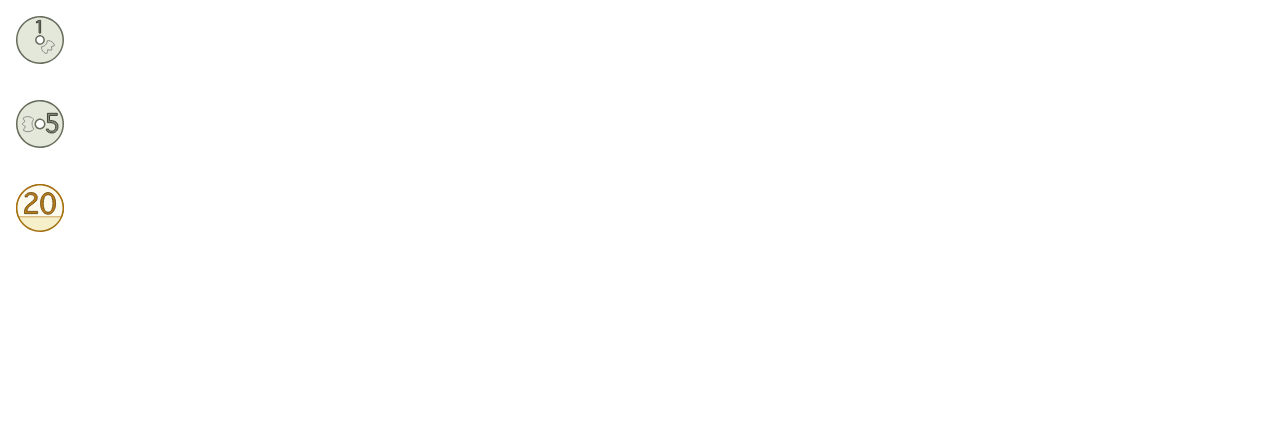
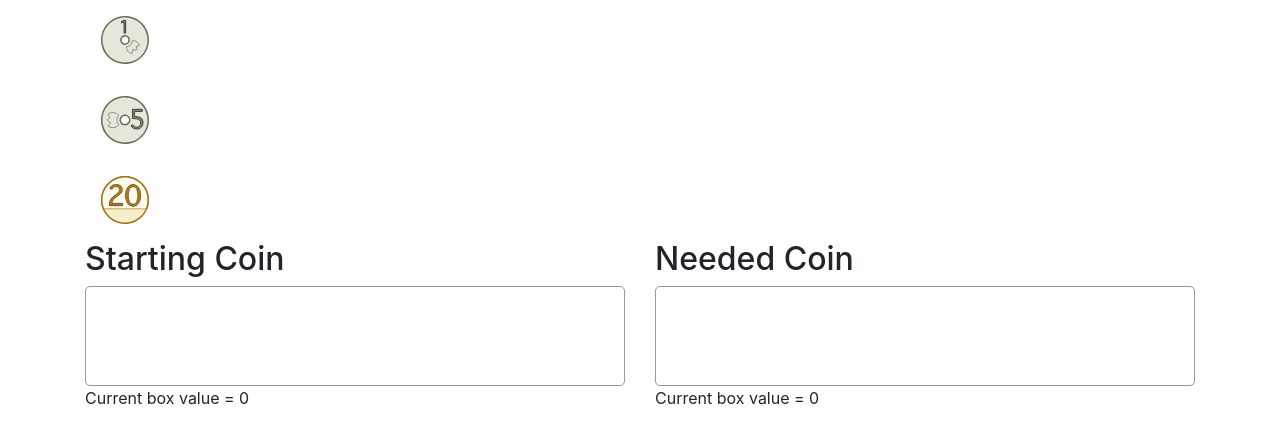
Before and after one commit to sherlyfebrianti96/React-Coin-Move, a React (Create React App) app: page / in a window 1280 px wide. Shown: the top 442 px of the page. Built offline with nearby package versions, Linux system fonts and the light colour scheme.

Commit message:
Initiate the Coin Area

```diff
--- a/package.json
+++ b/package.json
@@ -10,7 +10,9 @@
     "@types/node": "^12.20.7",
     "@types/react": "^17.0.3",
     "@types/react-dom": "^17.0.3",
+    "bootstrap": "^4.6.0",
     "react": "^17.0.2",
+    "react-bootstrap": "^1.5.2",
     "react-dom": "^17.0.2",
     "react-scripts": "4.0.3",
     "typescript": "^4.2.4",
--- a/src/App.tsx
+++ b/src/App.tsx
@@ -2,14 +2,28 @@ import React from 'react';
 import './App.css';
 import Coin from "./components/Coin/Coin";
 import {CoinValueEnum} from "./enum/CoinValueEnum";
+import CoinArea from "./components/CoinArea/CoinArea";
+import {Col, Container, Row} from "react-bootstrap";
 
 function App() {
   return (
-    <div className="App">
-      <Coin value={CoinValueEnum.OneCent} />
-      <Coin value={CoinValueEnum.FiveCent} />
-      <Coin value={CoinValueEnum.TwentyCent} />
-    </div>
+    <Container>
+      <Row>
+        <Col>
+          <Coin value={CoinValueEnum.OneCent}/>
+          <Coin value={CoinValueEnum.FiveCent}/>
+          <Coin value={CoinValueEnum.TwentyCent}/>
+        </Col>
+      </Row>
+      <Row>
+        <Col>
+          <CoinArea name="starting-coin" title="Starting Coin"/>
+        </Col>
+        <Col>
+          <CoinArea name="needed-coin" title="Needed Coin"/>
+        </Col>
+      </Row>
+    </Container>
   );
 }
 
--- /dev/null
+++ b/src/components/CoinArea/CoinArea.css
@@ -0,0 +1,8 @@
+.Coin-Area {
+}
+
+.Coin-Area .Coin-Box {
+    border: 1px solid #999;
+    min-height: 100px;
+    border-radius: 5px;
+}
--- /dev/null
+++ b/src/components/CoinArea/CoinArea.tsx
@@ -0,0 +1,26 @@
+import React from "react";
+import './CoinArea.css';
+
+interface CoinAreaProps {
+    name: string;
+    title: string;
+}
+
+class CoinArea extends React.Component<CoinAreaProps> {
+    render() {
+        const areaId = `coin-area-${this.props.name}`;
+
+        return (
+            <div className="Coin-Area" id={areaId}>
+                <h2>{this.props.title}</h2>
+                <div className="Coin-Box">
+                </div>
+                <div className="CoinInformation">
+                  Current box value = 0
+                </div>
+            </div>
+        );
+    };
+}
+
+export default CoinArea;
--- a/src/index.tsx
+++ b/src/index.tsx
@@ -3,6 +3,7 @@ import ReactDOM from 'react-dom';
 import './index.css';
 import App from './App';
 import reportWebVitals from './reportWebVitals';
+import 'bootstrap/dist/css/bootstrap.min.css';
 
 ReactDOM.render(
   <React.StrictMode>
```
Also changed, not shown: 1 other file (tests, documents, lock files or other folders).
